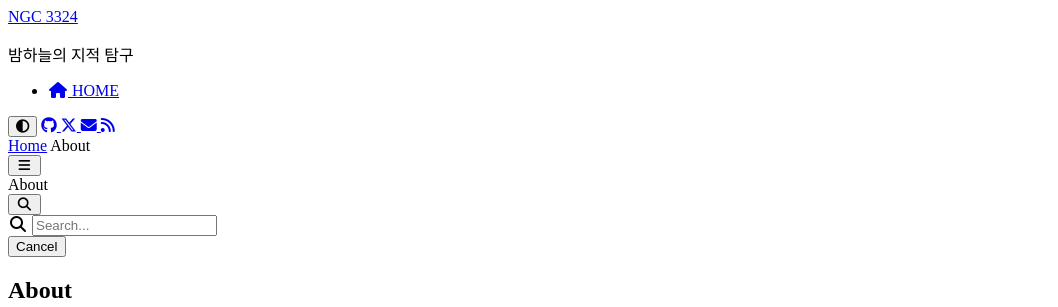
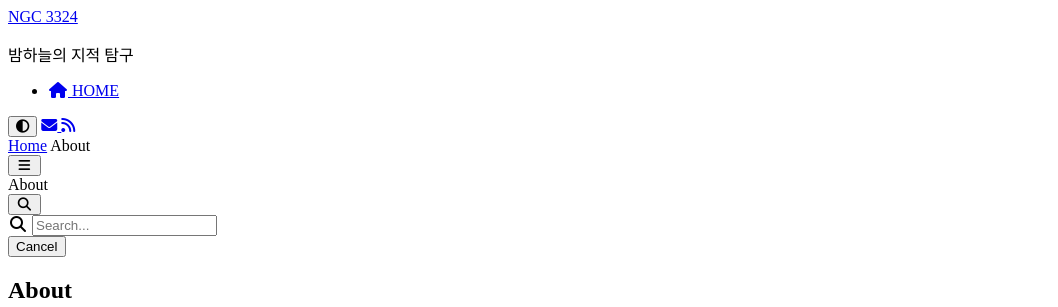
Before and after one commit to eugenedenote-cmyk/ngc3324-blog-jekyll, a Jekyll site: the page built from about.markdown, in a window 1280 px wide. Shown: the top 307 px of the page, without its empty margins (0-1058 px from the left). Built offline with Jekyll 4.4.1, drawn with Linux system fonts in a browser that asks for light colours; cached includes are drawn as plain includes; nearby versions of some CDN libraries; a script that is not in the unit is left out.

Commit message:
Remove GitHub link, fix include_cached issues, update contact info

```diff
--- a/_includes/head.html
+++ b/_includes/head.html
@@ -57,7 +57,7 @@
     {{ site.title }}
   </title>
 
-  {% include_cached favicons.html %}
+  {% include favicons.html %}
 
   <!-- Resource Hints -->
   {% unless site.assets.self_host.enabled %}
--- a/_includes/search-results.html
+++ b/_includes/search-results.html
@@ -3,7 +3,7 @@
 <div id="search-result-wrapper" class="d-flex justify-content-center d-none">
   <div class="col-11 content">
     <div id="search-hints">
-      {% include_cached trending-tags.html lang=include.lang %}
+      {% include trending-tags.html lang=include.lang %}
     </div>
     <div id="search-results" class="d-flex flex-wrap justify-content-center text-muted mt-3"></div>
   </div>
```
Also changed, not shown: _data/contact.yml (+1 -6 lines).
